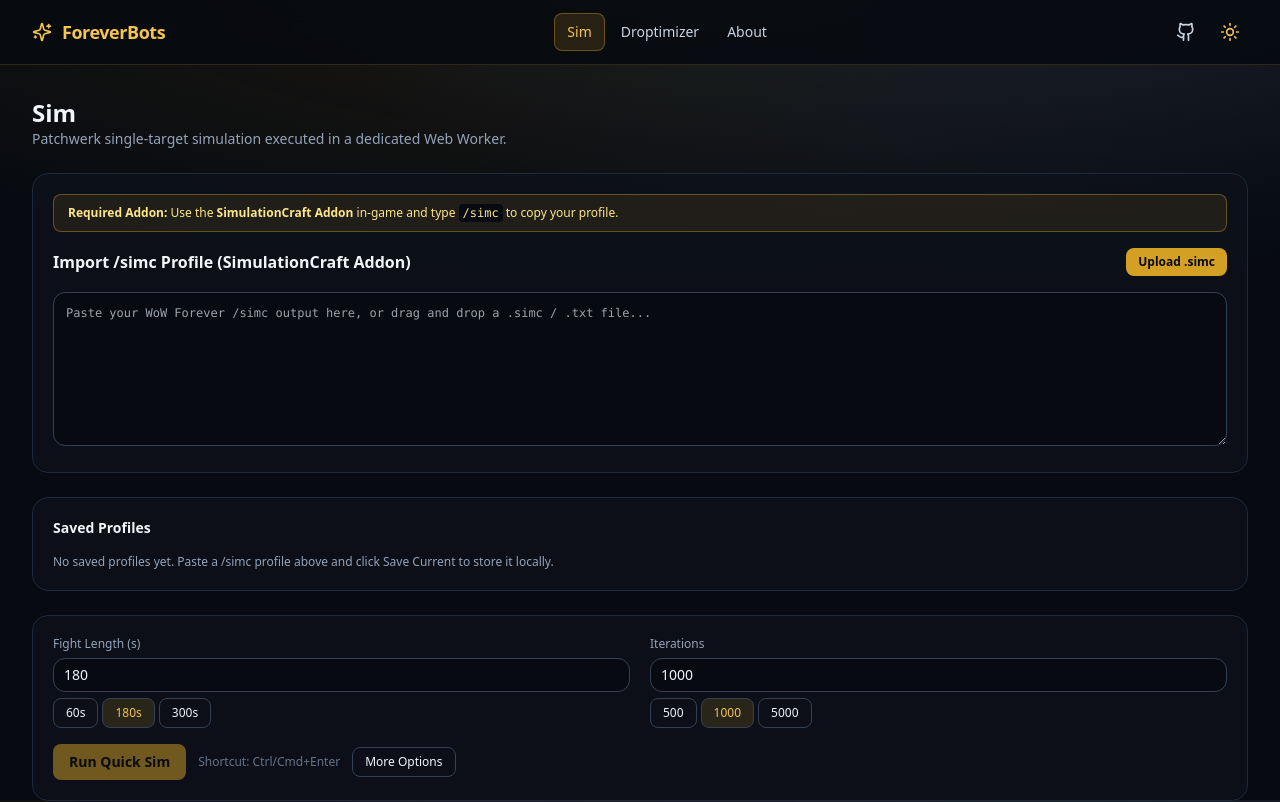
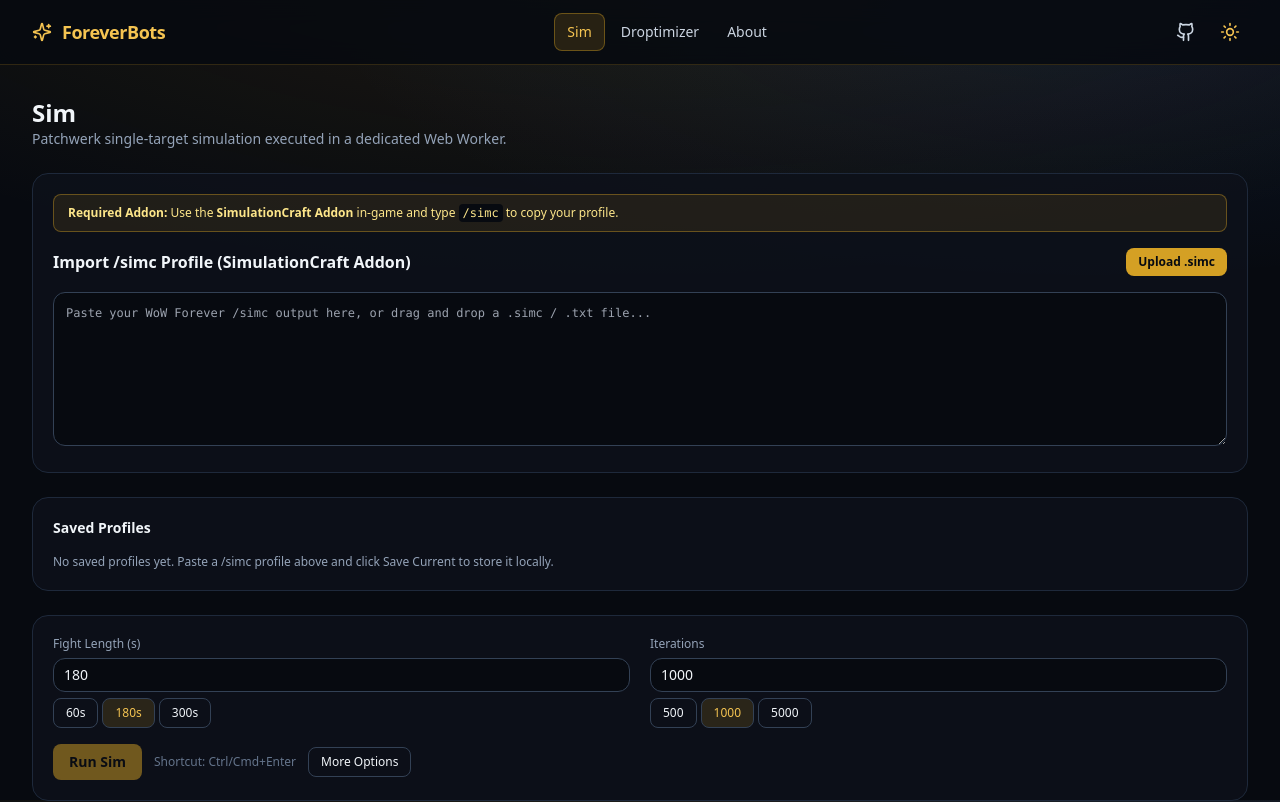
Before and after one commit to welshman/ForeverBots, a React (Vite) app in the folder frontend/: page /#/sim in a window 1280 px wide. Shown: the top 802 px of the page. Built offline with nearby package versions, Linux system fonts and the light colour scheme.

Commit message:
Change button text from 'Run Quick Sim' to 'Run Sim'

```diff
--- a/frontend/src/pages/QuickSimPage.tsx
+++ b/frontend/src/pages/QuickSimPage.tsx
@@ -293,7 +293,7 @@ export default function QuickSimPage() {
         <button type="button" onClick={() => void handleRun()}
           disabled={!profile || profile.status === "unparseable" || running || !validOptions}
           className="px-4 py-2 rounded-lg bg-gold-500 text-obsidian-950 text-sm font-semibold hover:bg-gold-400 focus:outline-none focus:ring-2 focus:ring-gold-400 disabled:opacity-50">
-          {running ? "Simulating..." : "Run Quick Sim"}
+          {running ? "Simulating..." : "Run Sim"}
         </button>
         {running ? <button type="button" onClick={() => simulationRunner.cancel()}
           className="px-3 py-2 rounded-lg bg-rose-600 text-white text-sm focus:outline-none focus:ring-2 focus:ring-rose-400">Cancel (Esc)</button>
```
